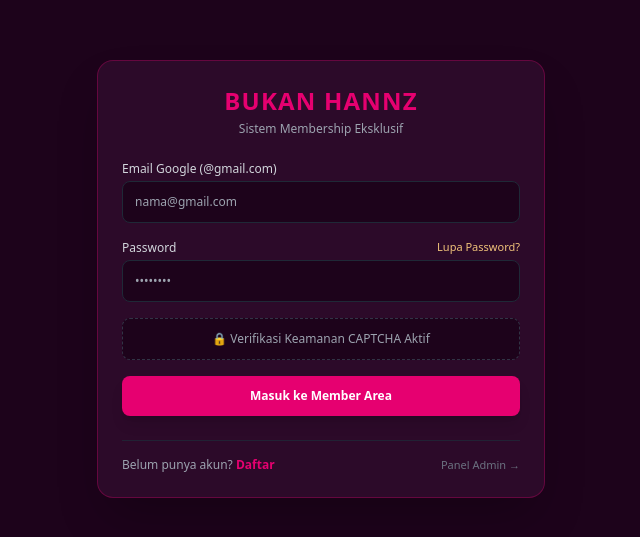
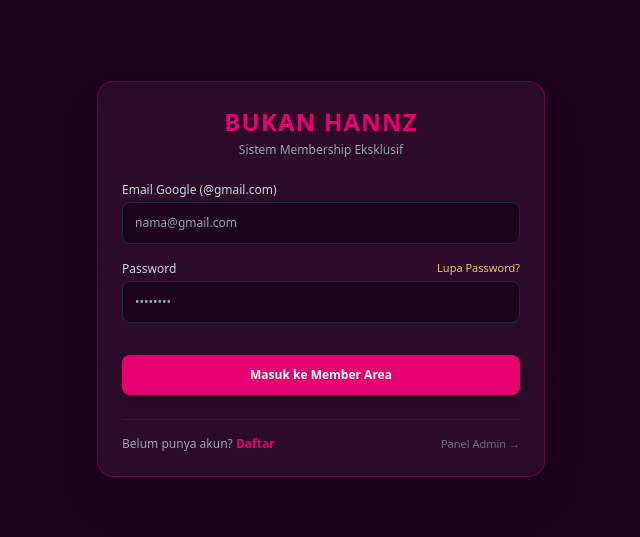
Before and after one commit to hnnz-ev/membership, a Next.js app: page / in a window 1280 px wide. Shown: the part 121-658 px from the top of the page, without its empty margins (319-959 px from the left). Built offline with nearby package versions, Linux system fonts and the light colour scheme; no server answers.

Commit message:
Update page.js

```diff
--- a/app/page.js
+++ b/app/page.js
@@ -224,9 +224,10 @@ export default function Home() {
                 />
               </div>
 
-              <div className="bg-[#1D031B] border border-dashed border-gray-700/80 rounded-lg p-3 text-center text-xs text-gray-400">
-                🔒 Verifikasi Keamanan CAPTCHA Aktif
-              </div>
+              <div
+                className="cf-turnstile flex justify-center my-3"
+                data-sitekey="0x4AAAAAAFk2xH656PmOtqbr"
+              />
 
               <button type="submit" className="w-full bg-[#E60070] hover:bg-[#c4005f] font-semibold py-3 rounded-lg text-xs transition shadow-lg">
                 Masuk ke Member Area
```
